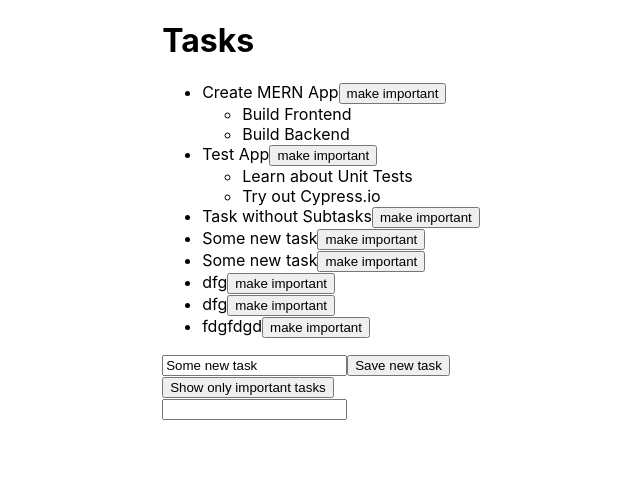
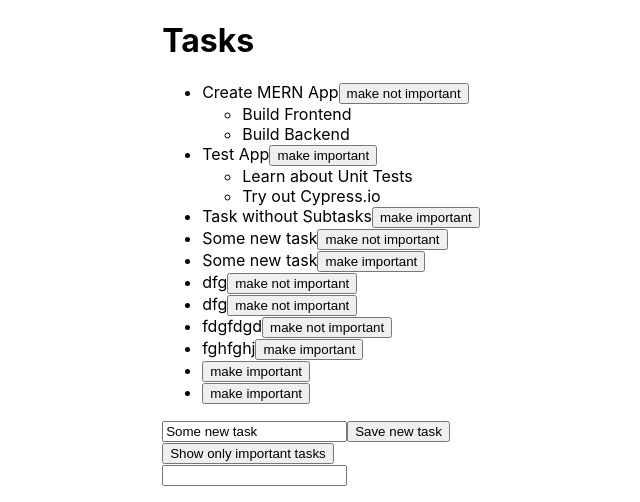
Before and after one commit to MichDist/extended-todo-list, a React (Create React App) app: page / in a window 1280 px wide. Shown: the top 502 px of the page, without its empty margins (319-959 px from the left). Built offline with nearby package versions, Linux system fonts and the light colour scheme; data requests are answered from the project's data file.

Commit message:
User can now toggle importance of tasks with button

```diff
--- a/db.json
+++ b/db.json
@@ -71,6 +71,24 @@
       "date": "2020-02-10T20:57:57.481Z",
       "important": true,
       "id": 8
+    },
+    {
+      "content": "fghfghj",
+      "date": "2020-02-11T19:45:38.895Z",
+      "important": false,
+      "id": 9
+    },
+    {
+      "content": "",
+      "date": "2020-02-11T19:45:39.639Z",
+      "important": false,
+      "id": 10
+    },
+    {
+      "content": "",
+      "date": "2020-02-11T19:45:40.487Z",
+      "important": false,
+      "id": 11
     }
   ]
 }
--- a/src/App.js
+++ b/src/App.js
@@ -3,6 +3,7 @@ import './App.css';
 import React, { useState, useEffect } from 'react';
 import Task from './components/Task';
 import axios from 'axios'
+import Task2 from './components/Task2'
 
 const tasks = [
   {
@@ -96,10 +97,16 @@ const App = () => {
     console.log(event.target.value)
     setFilter(event.target.value)
   }
-
+/*
   const tasksToShow = showAll
     ? <Task tasks={tasksState} filter={filter} toggleImportance={() => toggleImportanceOf(tasksState.id)}/>
     : <Task tasks={tasksState.filter(task => task.important)} filter={filter} toggleImportance={() => toggleImportanceOf(tasksState.id)} />
+*/
+const tasksToShow = showAll
+// Show all and allow searching
+? tasksState.filter(task => task.content.toLowerCase().includes(filter.toLowerCase())).map(task => <Task2 task={task} toggleImportance={() => toggleImportanceOf(task.id)}/>)
+// Show only important and allow searching
+: tasksState.filter(task => task.content.toLowerCase().includes(filter.toLowerCase())).filter(task => task.important).map(task => <Task2 task={task} toggleImportance={() => toggleImportanceOf(task.id)}/>)
 
   const showTasks = () => tasksToShow
 
--- a/src/components/Task.js
+++ b/src/components/Task.js
@@ -6,7 +6,7 @@ const Task = ({tasks, filter, toggleImportance}) => {
   const filteredTasks = tasks.filter(task => task.content.toLowerCase().includes(filter.toLowerCase()))
 
   // Importance
-  const label = tasks.important // FEHLER
+  const label = tasks.important // FEHLER Es soll nur ein Element sein; Lösung tasks.map( über return)
     ? 'make not important' : 'make important'
 
     return (
--- /dev/null
+++ b/src/components/Task2.js
@@ -0,0 +1,17 @@
+import React from 'react';
+import Subtask from './Subtask';
+
+const Task = ({task, toggleImportance}) => {
+    // Importance
+    const label = task.important // FEHLER Es soll nur ein Element sein; Lösung tasks.map( über return)
+    ? 'make not important' : 'make important'
+
+    return (
+        <li key={task.id}>{task.content}
+        <button onClick={toggleImportance}>{label}</button>
+        <ul>{<Subtask task={task} />}</ul>
+        </li>
+       )
+  }
+
+  export default Task;
```
